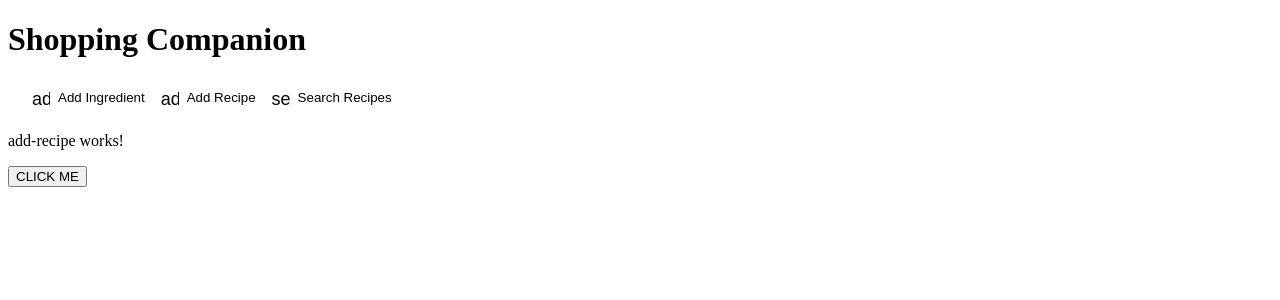
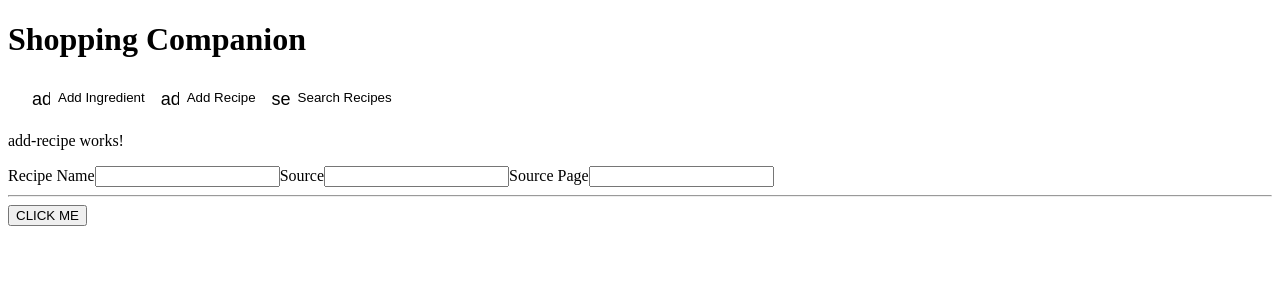
Before and after one commit to warren-stowe/shopping-companion-angular, an Angular app: page /recipes in a window 1280 px wide. Shown: the top 300 px of the page. Built offline with nearby package versions, Linux system fonts and the light colour scheme.

Commit message:
added recipe fields and linked them to post call

```diff
--- a/src/app/add-recipe/add-recipe.component.html
+++ b/src/app/add-recipe/add-recipe.component.html
@@ -1,3 +1,16 @@
 <p>add-recipe works!</p>
 
+<form [formGroup]="recipeForm" (ngSubmit)="onSubmit()">
+    <label for="recipeName">Recipe Name</label>
+    <input type="text" id="recipeName" formControlName="recipeName" />
+
+    <label for="source">Source</label>
+    <input type="text" id="source" formControlName="source" />
+
+    <label for="sourcePage">Source Page</label>
+    <input type="text" id="sourcePage" formControlName="sourcePage" />
+
+    <hr />
+</form>
+
 <button (click)="onSubmit()">CLICK ME</button>
--- a/src/app/add-recipe/add-recipe.component.ts
+++ b/src/app/add-recipe/add-recipe.component.ts
@@ -1,6 +1,8 @@
 import { Component } from '@angular/core';
+import { Validators } from '@angular/forms';
 import { Observable } from 'rxjs';
 import { RecipeService } from '../services/recipe.service';
+import { FormControl, FormGroup, FormsModule } from '@angular/forms';
 
 @Component({
   selector: 'app-add-recipe',
@@ -9,16 +11,24 @@ import { RecipeService } from '../services/recipe.service';
 })
 export class AddRecipeComponent {
 
-  constructor(private recipeService: RecipeService) {  }
+  recipeForm: FormGroup;
+
+  constructor(private recipeService: RecipeService) {
+    this.recipeForm = new FormGroup({
+      recipeName: new FormControl('', Validators.required),
+      source: new FormControl('', Validators.required),
+      sourcePage: new FormControl('', Validators.required)
+    })
+   }
 
 
   onSubmit() {
 
     let request = {
       recipe: {
-        recipeName: 'Hamburgers2',
-        source: 'Warren',
-        sourcePage: '0'
+        recipeName: this.recipeForm.get('recipeName')?.value,
+        source: this.recipeForm.get('source')?.value,
+        sourcePage: this.recipeForm.get('sourcePage')?.value
       },
       ingredientQuantities: [
 
```
